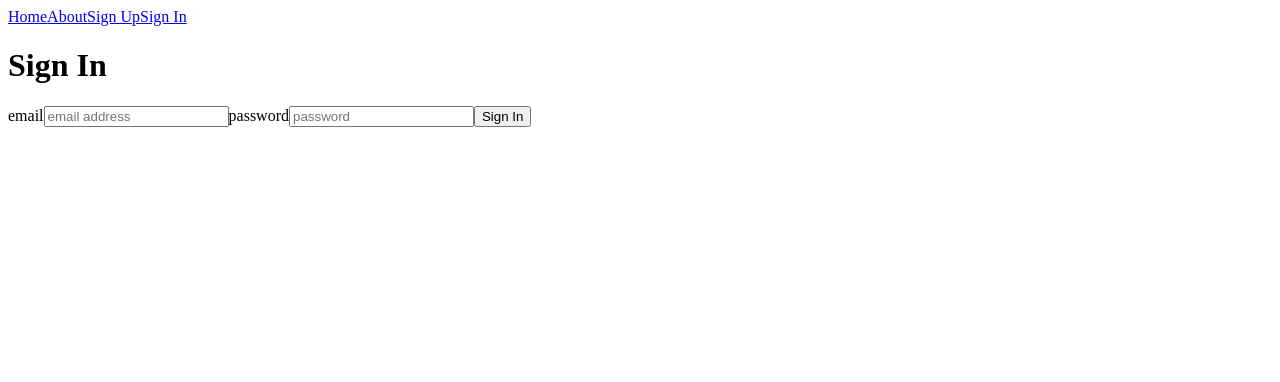
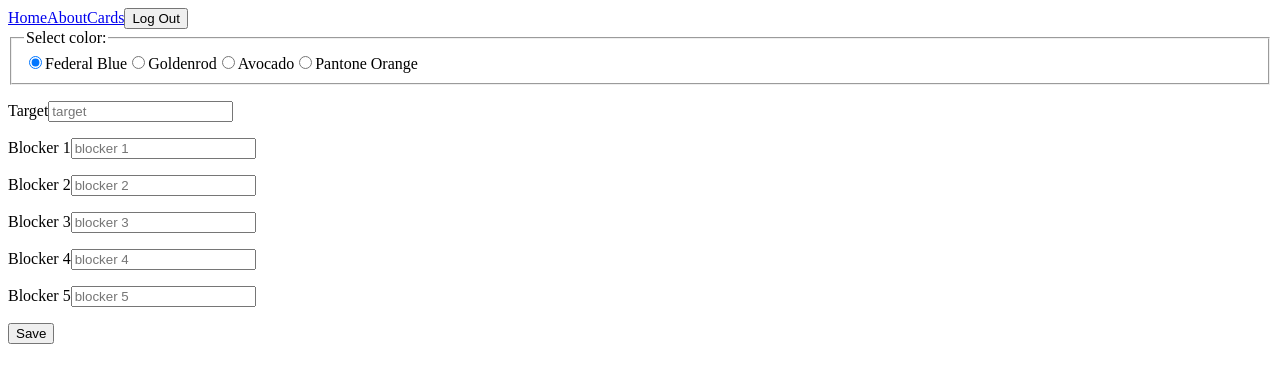
Before and after one commit to ejspriggs/taboo-game, a React (Vite) app in the folder frontend/: page /cards/new in a window 1280 px wide. Before the commit this address led to /signin. Shown: the top 382 px of the page. Built offline with nearby package versions, Linux system fonts and the light colour scheme; sample sign-in values are in the browser's storage.

Commit message:
bgColor now works in card editing, login status now saved between React instances based on presence of userToken in localStorage

```diff
--- a/frontend/src/components/App/index.jsx
+++ b/frontend/src/components/App/index.jsx
@@ -11,7 +11,7 @@ import SignIn from "../SignIn";
 import CardCreateEdit from "../CardCreateEdit";
 
 export default function App() {
-    const [loginStatus, setLoginStatus] = useState(false);
+    const [loginStatus, setLoginStatus] = useState(localStorage.getItem("userToken") != null);
 
     return (
         <>
--- a/frontend/src/components/CardCreateEdit/index.jsx
+++ b/frontend/src/components/CardCreateEdit/index.jsx
@@ -13,6 +13,7 @@ function CardCreateEdit({ edit, loginStatus }) {
         blocker5: "",
         bgColor: "federal-blue"
     });
+    const [loaded, setLoaded] = useState(false);
 
     const navigate = useNavigate();
     const params = useParams();
@@ -30,15 +31,16 @@ function CardCreateEdit({ edit, loginStatus }) {
                         blocker3: existingCard.blockers[2],
                         blocker4: existingCard.blockers[3],
                         blocker5: existingCard.blockers[4],
-                        bgColor: "federal-blue"
+                        bgColor: existingCard.bgColor
                     });
+                    setLoaded(true);
                 });
             }
         }
-
-    }, [loginStatus, navigate]);
+    }, [loginStatus, edit, params.cardId, navigate]);
 
     function handleInputChange(event) {
+        console.log(event.target.name + " " + event.target.value);
         setFormData({ ...formData, [event.target.name]: event.target.value });
     }
 
@@ -55,8 +57,21 @@ function CardCreateEdit({ edit, loginStatus }) {
         }
     }
 
-    return (
-        <form onSubmit={handleSubmit}>
+    let result = <p>Loading form...</p>;
+    if (edit === false || loaded === true) {
+        result =
+            <form onSubmit={handleSubmit}>
+            <fieldset>
+                <legend>Select color:</legend>
+                <input type="radio" id="bgColor" name="bgColor" value="federal-blue" checked={formData.bgColor === "federal-blue"} onChange={handleInputChange}/>
+                <label htmlFor="bgColor">Federal Blue</label>
+                <input type="radio" id="bgColor" name="bgColor" value="goldenrod" checked={formData.bgColor === "goldenrod"} onChange={handleInputChange}/>
+                <label htmlFor="bgColor">Goldenrod</label>
+                <input type="radio" id="bgColor" name="bgColor" value="avocado" checked={formData.bgColor === "avocado"} onChange={handleInputChange}/>
+                <label htmlFor="bgColor">Avocado</label>
+                <input type="radio" id="bgColor" name="bgColor" value="pantone-orange" checked={formData.bgColor === "pantone-orange"} onChange={handleInputChange}/>
+                <label htmlFor="bgColor">Pantone Orange</label>
+            </fieldset>
             <p>
                 <label htmlFor="target">Target</label>
                 <input type="text" id="target" name="target" value={formData.target} onChange={handleInputChange} placeholder="target" required />
@@ -84,8 +99,10 @@ function CardCreateEdit({ edit, loginStatus }) {
             <p>
                 <button type="submit">Save</button>
             </p>
-        </form>
-    );
+        </form>;
+    }
+
+    return result;
 }
 
 CardCreateEdit.propTypes = {
```
